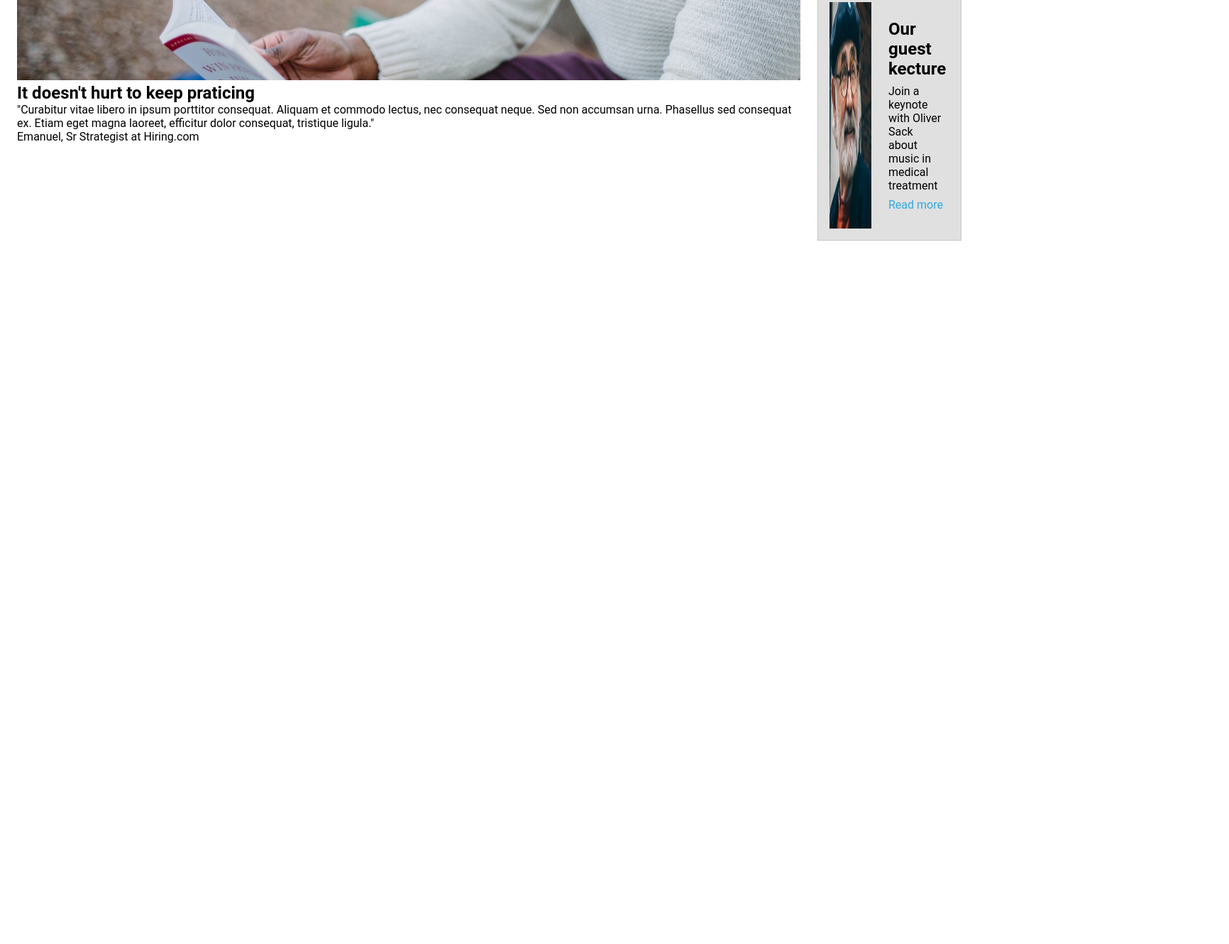
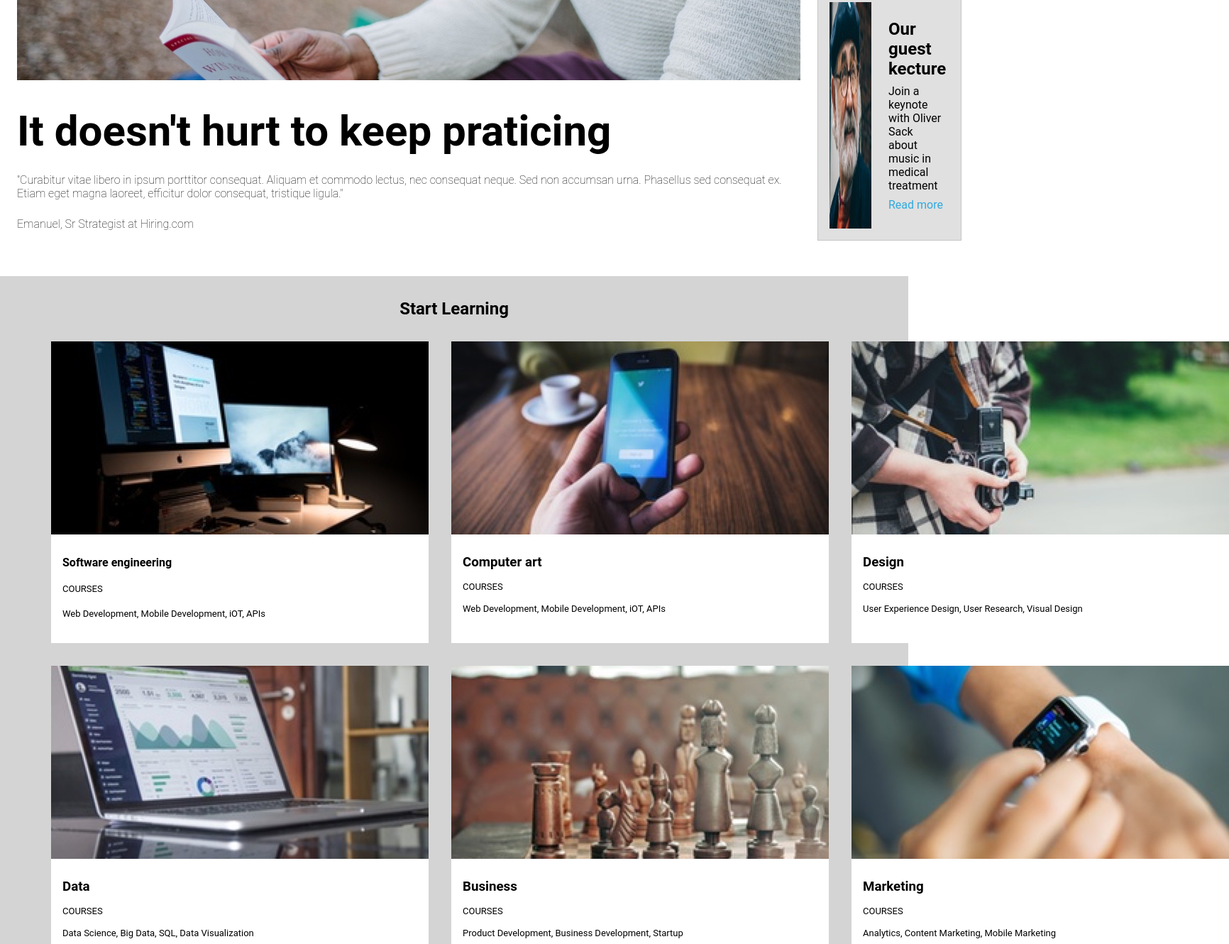
Before and after one commit to akkarawinS/01-win-colmar, a plain HTML site: page index.html in a window 1280 px wide. Shown: the part 1199-2529 px from the top of the page at 71% size, 1732 px wide, since content can reach past the window. Before the commit the page ends 1570 px from the top, so only its background shows below. Drawn offline with Linux system fonts and the light colour scheme.

Commit message:
page 3 done

```diff
--- a/index.html
+++ b/index.html
@@ -69,6 +69,75 @@
         </div>
     </div>
 </section>
+<section class="section3">
+<div class="page3">
+    <h1>Start Learning</h1>
+    <div class="grid-container-box">
+        <div class="block1">
+            <div class="block1-img">
+                <img src="/capstone_colmar_assets/images/course-software.jpg">
+            </div>
+            <div class="block1-info">
+              <h4>Software engineering</h4>
+              <p>COURSES</p>
+              <p>Web Development, Mobile Development, iOT, APIs</p>
+            </div>
+        </div>
+        <div class="block2">
+            <div class="block2-img">
+                <img src="/capstone_colmar_assets/images/course-computer-art.jpg">
+            </div>
+            <div class="block2-info">
+                <h3>Computer art</h3>
+                <p>COURSES</p>
+                <p>Web Development, Mobile Development, iOT, APIs</p>
+            </div>
+        </div>
+        <div class="block3">
+            <div class="block3-img">
+                <img src="/capstone_colmar_assets/images/course-design.jpg">
+            </div>
+            <div class="block3-info">
+                <h3>Design</h3>
+                <p>COURSES</p>
+                <p>User Experience Design, User Research, Visual Design</p>
+            </div>
+        </div>
+        <div class="block4">
+            <div class="block4-img">
+                <img src="/capstone_colmar_assets/images/course-data.jpg">
+            </div>
+            <div class="block4-info">
+                <h3>Data</h3>
+                <p>COURSES</p>
+                <p>Data Science, Big Data, SQL, Data Visualization</p>
+            </div>
+        </div>
+        <div class="block5">
+            <div class="block5-img">
+                <img src="/capstone_colmar_assets/images/course-business.jpg">
+            </div>
+            <div class="block5-info">
+                <h3>Business</h3>
+                <p>COURSES</p>
+                <p>Product Development, Business Development, Startup</p>
+            </div>
+        </div>
+        <div class="block6">
+            <div class="block6-img">
+                <img src="/capstone_colmar_assets/images/course-marketing.jpg">
+            </div>
+            <div class="block6-info">
+                <h3>Marketing</h3>
+                <p>COURSES</p>
+                <p>Analytics, Content Marketing, Mobile Marketing</p>
+            </div>
+        </div>
+    </div>
+</div>
+
+</section>
+
 
 
 </body>
--- a/style.css
+++ b/style.css
@@ -98,9 +98,25 @@ p.nav-name-aca{
 
 .page2 {
     display: flex;
-    margin: 32px 24px;
+    padding: 32px 24px;
     background-color: white;
 }
+.page2 .main-info h1{
+    padding-top: 32px;
+    padding-bottom: 24px;
+    font-size: 60px;
+}
+.page2 .main-info .container2-text1{
+   font-size: 16px;
+   font-weight: lighter;
+   padding-bottom: 24px;
+}
+.page2 .main-info .container2-text2{
+   font-size: 16px;
+   font-weight: lighter;
+   padding-bottom: 32px;
+}
+
 .main-info {
     flex: 1;
     padding-right: 24px;
@@ -167,7 +183,6 @@ a.btn-readmore{
     padding: 24px;
     width: 65%;
 }
-
 .info-box2 h1{
     padding-bottom: 8px;
 }
@@ -208,3 +223,139 @@ a.btn-readmore{
     text-decoration: none;
     padding-top: 8px;
 }
+
+.page3{
+    background-color: #b6b6b694;
+    padding-left: 72px;
+    padding-right: 72px;
+
+}
+.page3 h1{
+    text-align: center;
+    padding: 32px;
+}
+.grid-container-box{
+    display: grid;
+    grid-template-columns: repeat(3, 1fr);
+    grid-gap:32px;
+}
+.block1{
+    display: flex;
+    flex-direction: column;
+    background-color: white;
+    width: fit-content;
+    justify-items: left;
+
+}
+.block1-info {
+    padding-top: 16px;
+    padding-left: 6px;
+    padding-bottom: 24px;
+
+}
+.block1-info *{
+  padding: 10px 10px;
+
+}
+
+
+
+.block1-info > p{
+    font-size: small;
+}
+
+.block2{
+    display: flex;
+    flex-direction: column;
+    background-color: white;
+    width: fit-content;
+    justify-items: left;
+}
+.block2-info > *{
+    padding: 8px 16px;
+}
+.block2-info > p{
+    font-size: small;
+}
+.block3{
+    display: flex;
+    flex-direction: column;
+    background-color: white;
+    width: fit-content;
+    justify-items: left;
+}
+.block3-info > *{
+    padding: 8px 16px;
+}
+.block3-info > p{
+    font-size: small;
+    color: var(--light-grey);
+}
+.block4{
+    display: flex;
+    flex-direction: column;
+    background-color: white;
+    width: fit-content;
+    justify-items: left;
+}
+.block4-info > *{
+    padding: 8px 16px;
+}
+.block4-info > p{
+    font-size: small;
+}
+.block5{
+    display: flex;
+    flex-direction: column;
+    background-color: white;
+    width: fit-content;
+    justify-items: left;
+}
+.block5-info > *{
+    padding: 8px 16px;
+}
+.block5-info > p{
+    font-size: small;
+}
+.block6{
+    display: flex;
+    flex-direction: column;
+    background-color: white;
+    width: fit-content;
+    justify-items: left;
+}
+.block6-info > *{
+    padding: 8px 16px;
+}
+
+.block6-info > p{
+    font-size: small;
+}
+
+.block1-img img{
+    height: auto;
+}
+.block2-img img{
+    height: auto;
+    padding-bottom: 16px;
+}
+
+.block3-img img{
+    height: auto;
+    padding-bottom: 16px;
+}
+
+.block4-img img{
+    height: auto;
+    padding-bottom: 16px;
+}
+
+.block5-img img{
+    height: auto;
+    padding-bottom: 16px;
+}
+
+.block6-img img{
+    height: auto;
+    padding-bottom: 16px;
+}
```
